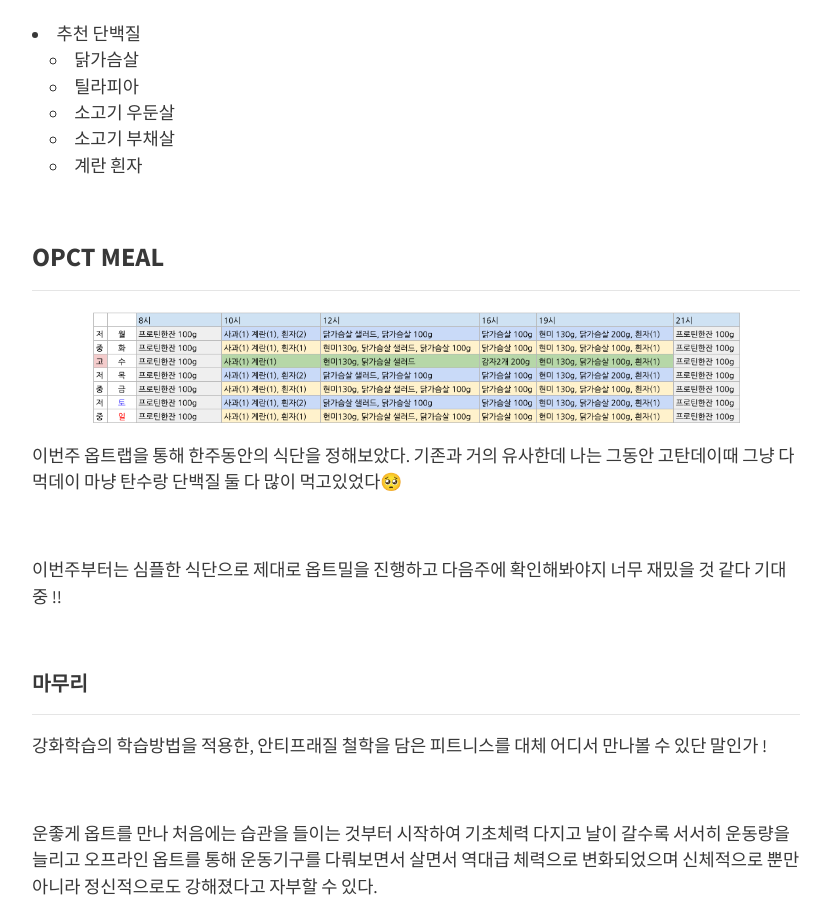
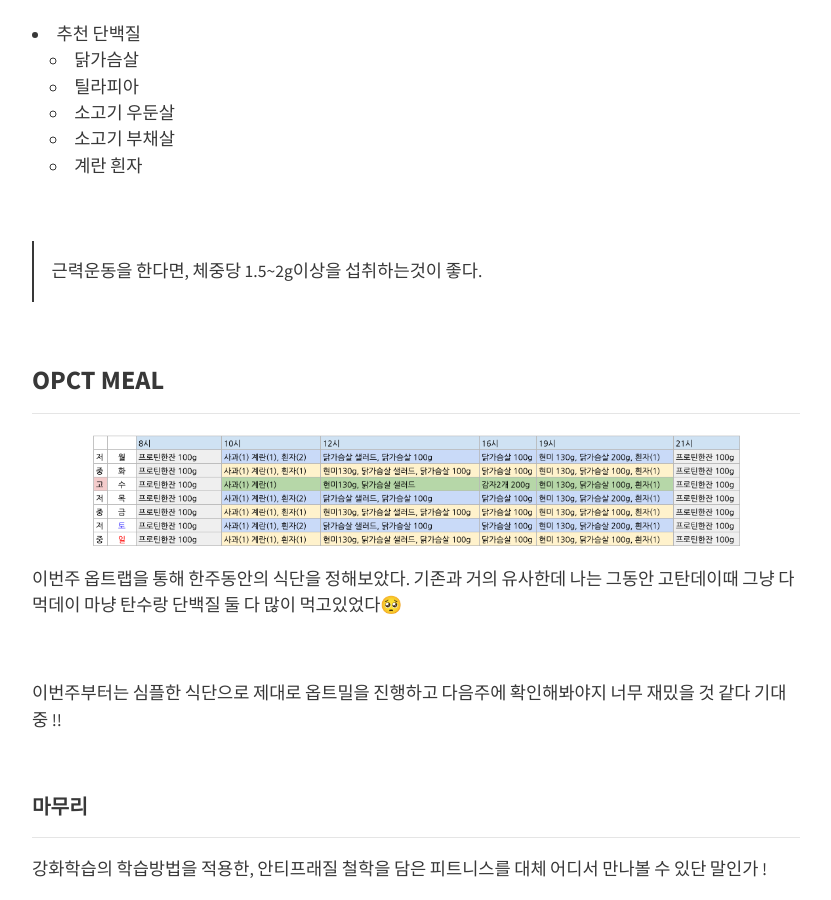
Before and after one commit to BoKyeong-Kim/BoKyeong-Kim.github.io, a Jekyll site: the page built from _posts/Daily-Recap/2020-11-15-opctLab(1).md, in a window 1280 px wide and 900 px high, scrolled down 6075 px. Shown: the whole window, without its empty margins (224-1055 px from the left). Built offline with Jekyll 4.4.1, drawn with Linux system fonts in a browser that asks for light colours; nearby versions of some CDN libraries.

Commit message:
add comment - opct lab week 1

```diff
--- a/_posts/Daily-Recap/2020-11-15-opctLab(1).md
+++ b/_posts/Daily-Recap/2020-11-15-opctLab(1).md
@@ -221,6 +221,10 @@ OPCT 6기에는 피어리더, OPCT 7기부터는 Developer의 삶을 살기 시
 
 <br>
 
+> 근력운동을 한다면, 체중당 1.5~2g이상을 섭취하는것이 좋다.
+
+<br>
+
 ### OPCT MEAL
 ---
 
```
